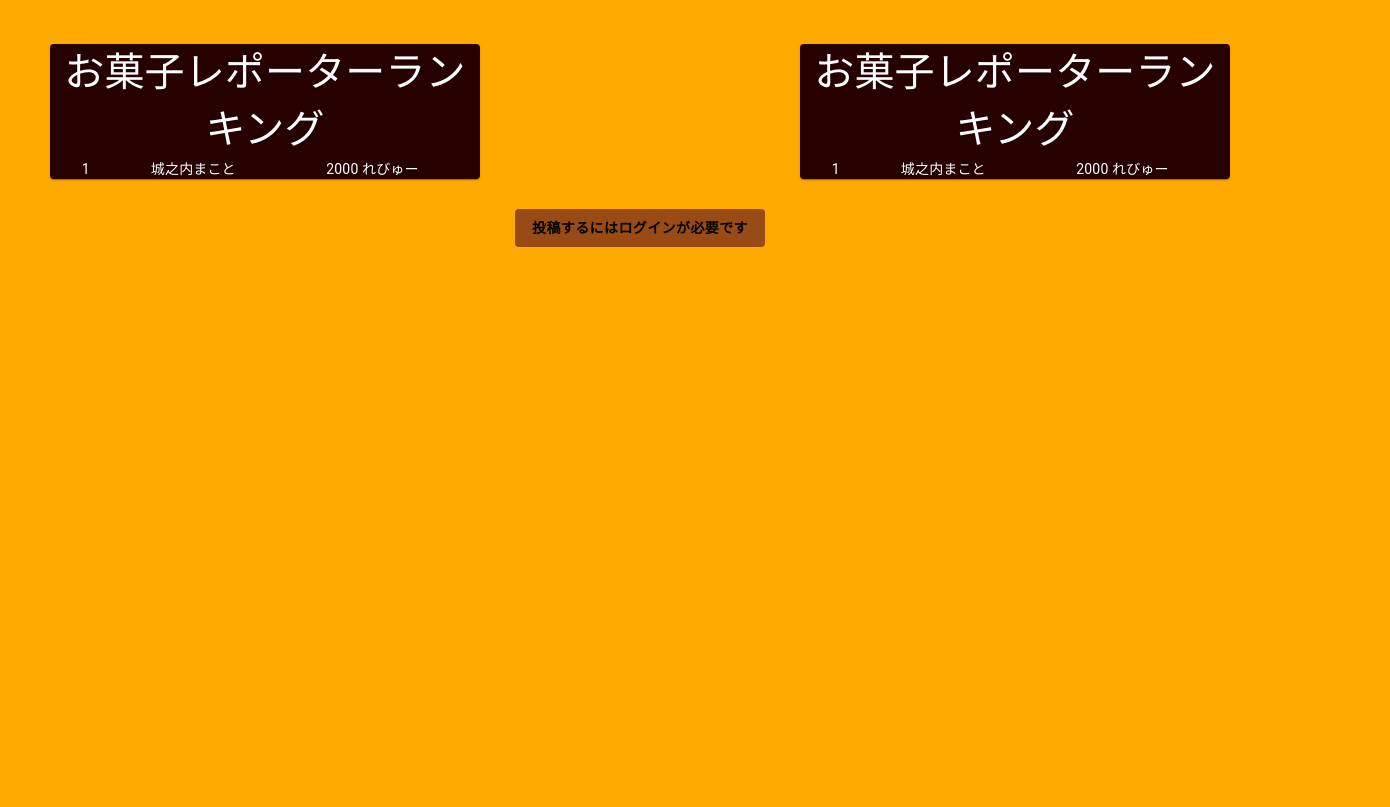
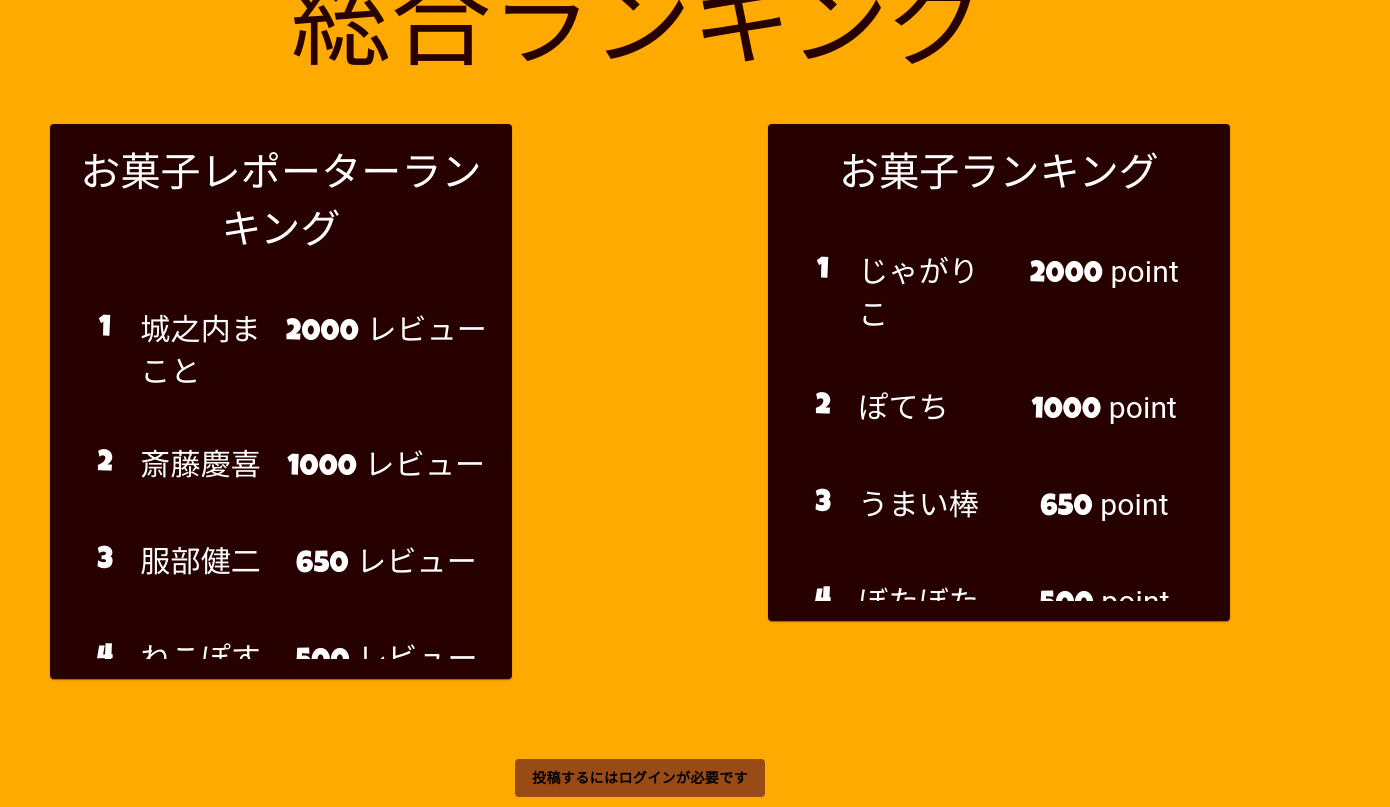
Before and after one commit to Ito-ocashi-review/ior-front, a Next.js app: page / in a window 1280 px wide. Shown: the part 1200-2007 px from the top of the page, 1390 px wide, since content can reach past the window. Before the commit the page ends 1539 px from the top, so only its background shows below. Built offline with nearby package versions, Linux system fonts and the light colour scheme; no server answers.

Commit message:
総合ランキングの共通化

```diff
--- /dev/null
+++ b/components/totalRanking/RankingColumn.tsx
@@ -0,0 +1,43 @@
+import { Grid, makeStyles } from '@material-ui/core';
+import React from 'react';
+
+type Props ={
+  ranking: number,
+  name: string,
+  reviewAmount: number,
+  rankingUnit: string
+}
+
+const useStyles = makeStyles(theme => ({
+  root: {
+    fontSize: '30px',
+  },
+  ranking: {
+    fontFamily: 'Luckiest Guy',
+  },
+  item: {
+    textAlign: 'left',
+  },
+}));
+
+const Reporter:React.FC<Props> = ({
+  ranking, name, reviewAmount, rankingUnit,
+}) => {
+  const classes = useStyles();
+
+  return (
+    <Grid container className={classes.root}>
+      <Grid item xs={2} className={classes.ranking}>
+        {ranking}
+      </Grid>
+      <Grid item xs={4} className={classes.item}>
+        {name}
+      </Grid>
+      <Grid item xs={6}>
+        <span className={`${classes.ranking} ${classes.item}`}>{reviewAmount}</span> {rankingUnit}
+      </Grid>
+    </Grid>
+  );
+};
+
+export default Reporter;
--- a/components/totalRanking/Reporter.tsx
+++ /dev/null
@@ -1,26 +0,0 @@
-import { Grid } from '@material-ui/core';
-import React from 'react';
-
-type Props ={
-  ranking: number,
-  name: string,
-  reviewAmount: number,
-}
-
-const Reporter:React.FC<Props> = ({ ranking, name, reviewAmount }) => {
-  return (
-    <Grid container>
-      <Grid item xs={2}>
-        {ranking}
-      </Grid>
-      <Grid item xs={4}>
-        {name}
-      </Grid>
-      <Grid item xs={6}>
-        {reviewAmount} れびゅー
-      </Grid>
-    </Grid>
-  );
-};
-
-export default Reporter;
--- a/components/totalRanking/ReporterRanking.tsx
+++ /dev/null
@@ -1,30 +0,0 @@
-import React from 'react';
-import { makeStyles, Paper } from '@material-ui/core';
-import Reporter from './Reporter';
-
-const useStyle = makeStyles(theme => ({
-  reporterRanking: {
-    backgroundColor: '#270000',
-    color: 'white',
-  },
-  title: {
-    fontFamily: 'MotoyaLMaru',
-    fontSize: '40px',
-  },
-}));
-
-const ReporterRanking:React.FC = () => {
-  const classes = useStyle();
-  return (
-    <Paper className={classes.reporterRanking}>
-      <span className={classes.title}>お菓子レポーターランキング</span>
-      <Reporter
-        ranking={1}
-        name="城之内まこと"
-        reviewAmount={2000}
-      />
-    </Paper>
-  );
-};
-
-export default ReporterRanking;
--- a/components/totalRanking/TotalRanking.tsx
+++ b/components/totalRanking/TotalRanking.tsx
@@ -1,20 +1,39 @@
-import { Grid, Paper } from '@material-ui/core';
+import { Grid, makeStyles, Paper } from '@material-ui/core';
 import React from 'react';
-import ReporterRanking from './ReporterRanking';
+import TotalRankingDisplay from './TotalRankingDisplay';
 
-const useStyles = () => {
+// 仮置き
+const repotersArray = [{ name: '城之内まこと', amount: 2000 },
+                       { name: '斎藤慶喜', amount: 1000 },
+                       { name: '服部健二', amount: 650 },
+                       { name: 'ねこぽす', amount: 500 },
+                       { name: 'ラカゼット', amount: 340 },
+                       { name: 'john smith', amount: 10 }];
 
-};
-
+// 仮置き
+const sweetsArray = [{ name: 'じゃがりこ', amount: 2000 },
+                     { name: 'ぽてち', amount: 1000 },
+                     { name: 'うまい棒', amount: 650 },
+                     { name: 'ぼたぼた焼き', amount: 500 },
+                     { name: 'カントリーマウム', amount: 340 },
+                     { name: 'ねるねるねるね', amount: 10 }];
 
 const TotalRanking:React.FC = () => {
   return (
     <>
       <Grid item xs={6}>
-        <ReporterRanking />
+        <TotalRankingDisplay
+          title="お菓子レポーターランキング"
+          rankingArray={repotersArray}
+          rankingUnit="レビュー"
+        />
       </Grid>
       <Grid item xs={6}>
-        <ReporterRanking />
+        <TotalRankingDisplay
+          title="お菓子ランキング"
+          rankingArray={sweetsArray}
+          rankingUnit="point"
+        />
       </Grid>
     </>
   );
--- /dev/null
+++ b/components/totalRanking/TotalRankingDisplay.tsx
@@ -0,0 +1,60 @@
+import React from 'react';
+import { makeStyles, Paper } from '@material-ui/core';
+import RankingColumn from './RankingColumn';
+
+const useStyle = makeStyles(theme => ({
+  reporterRanking: {
+    backgroundColor: '#270000',
+    color: 'white',
+    padding: '20px',
+  },
+  title: {
+    fontFamily: 'MotoyaLMaru',
+    fontSize: '40px',
+  },
+  ranking: {
+    margin: '50px 0',
+  },
+  content: {
+    height: '400px',
+    overflow: 'scroll',
+  },
+}));
+
+type Ranking = {
+  name: string,
+  amount: number,
+}
+
+type Props = {
+  title: string,
+  rankingArray: Array<Ranking>,
+  rankingUnit: string,
+}
+
+const ReporterRanking:React.FC<Props> = ({ title, rankingArray, rankingUnit }) => {
+  const classes = useStyle();
+  const repoters = rankingArray.map((ranking, index) => {
+    return (
+      <div className={classes.ranking}>
+        <RankingColumn
+          ranking={index + 1}
+          name={ranking.name}
+          reviewAmount={ranking.amount}
+          rankingUnit={rankingUnit}
+        />
+      </div>
+    );
+  });
+
+  return (
+    <Paper className={classes.reporterRanking}>
+      <span className={classes.title}>{title}</span>
+      <div className={classes.content}>
+        {repoters}
+      </div>
+    </Paper>
+  );
+};
+
+export default ReporterRanking;
--- a/pages/index.tsx
+++ b/pages/index.tsx
@@ -27,12 +27,15 @@ const useStyles = makeStyles(theme => ({
   top: {
     color: '#270000',
     height: '100vh',
-    margin: '50px',
     textAlign: 'center',
+  },
+  section: {
+    margin: '80px 50px',
   },
   title: {
     fontSize: '100px',
     font: 'MotoyalMaru',
+    // 後で短いボーダーを実装する
     // position: 'relative',
     // display: 'inline-block',
     // marginBottom: '1em',
@@ -76,17 +79,21 @@ const Index: React.FC = () => {
 
   return (
     <div className={classes.top}>
+      <div className={classes.section}>
         <span className={classes.title}>お菓子ランキングトップ３</span>
         <div className={classes.sweetRanking}>
           <Grid container spacing={3}>
             <SweetRanking />
           </Grid>
         </div>
+      </div>
+      <div className={classes.section}>
         <span className={classes.title}>総合ランキング</span>
         <div className={classes.totalRanking}>
-        <Grid container spacing={10}>
+          <Grid container spacing={8}>
             <TotalRanking />
           </Grid>
+        </div>
       </div>
       {session && (
         <Button
```
Lines whose indentation alone changed are shown as unchanged.
